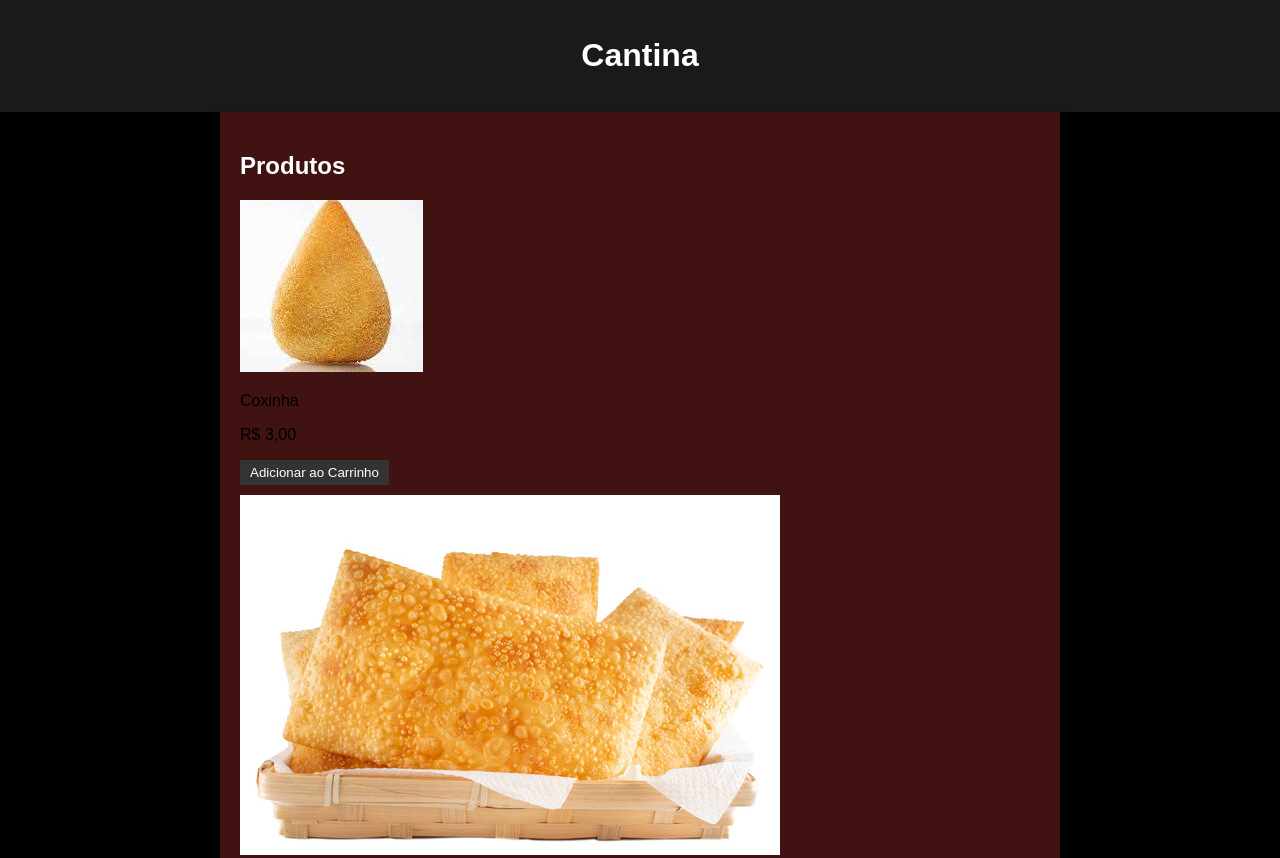
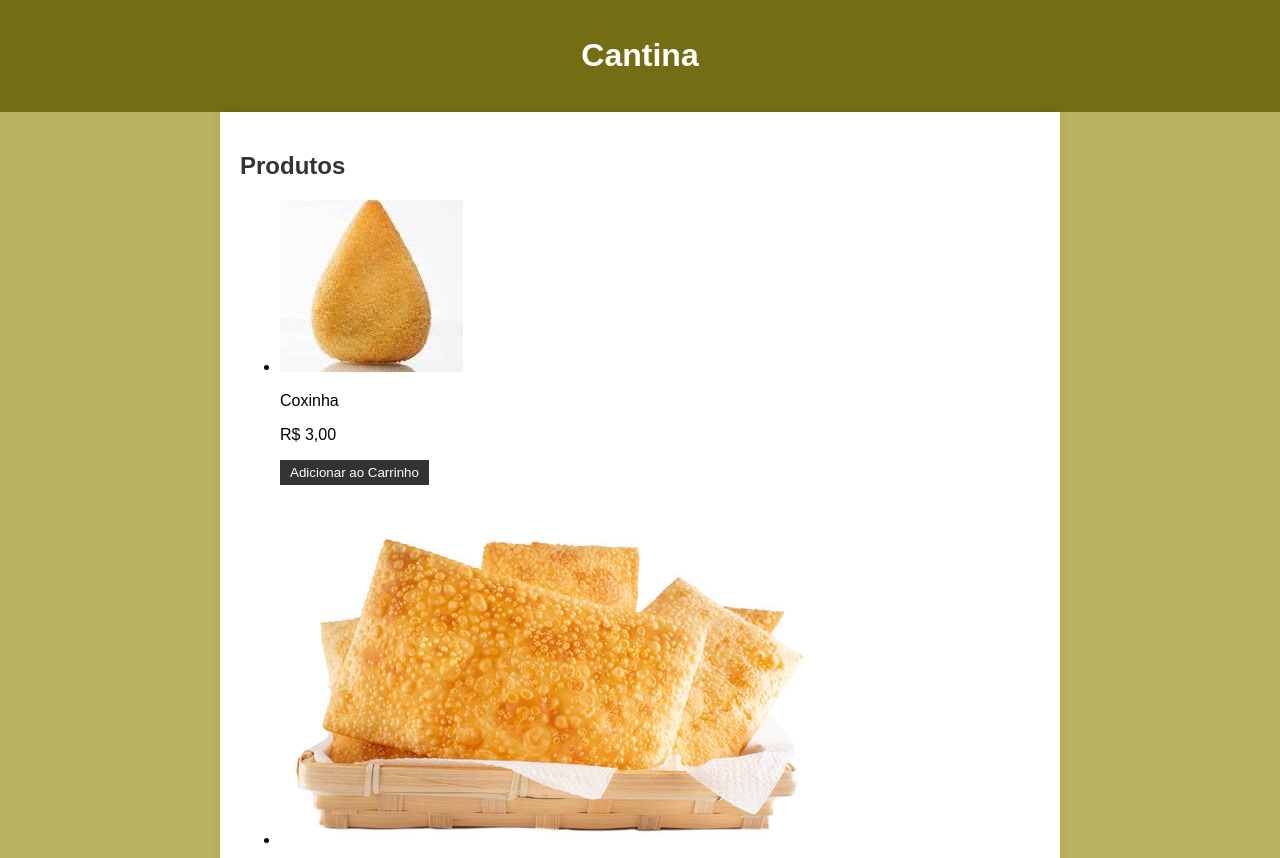
Before and after one commit to no0v/cantinavit, a plain HTML site: page cantinavit/index.html in a window 1280 px wide. Shown: the top 858 px of the page. Drawn offline with Linux system fonts and the light colour scheme; a script that the page names is missing.

Commit message:
Update style.css

```diff
--- a/cantinavit/style.css
+++ b/cantinavit/style.css
@@ -3,12 +3,12 @@ body {
     font-family: Arial, sans-serif;
     margin: 0;
     padding: 0;
-    background-color:rgb(0, 0, 0);
+    background-color: rgb(187, 178, 95);
 }
 
 header {
-    background-color:rgb(26, 26, 26);
-    color: #ffffff;
+    background-color: rgb(116, 109, 19);
+    color: #fff;
     text-align: center;
     padding: 1rem 0;
 }
@@ -17,7 +17,7 @@ main {
     max-width: 800px;
     margin: 0 auto;
     padding: 20px;
-    background-color: #411212;
+    background-color: #fff;
     box-shadow: 0 0 10px rgba(0, 0, 0, 0.1);
 }
 
@@ -26,16 +26,22 @@ section {
 }
 
 h2 {
-    color: #ffffff;
+    color: #333;
 }
 
-ul {
+ul.product-list {
     list-style-type: none;
     padding: 0;
+    display: flex; /* Exibe os produtos em uma linha */
+    flex-wrap: wrap; /* Quebra para a próxima linha quando não há espaço suficiente */
+    justify-content: space-between; /* Espaço entre os produtos */
 }
 
-li {
+li.product {
+    display: inline-block;
+    width: calc(100% - 10px); /* Largura para dois produtos em uma linha com espaço */
     margin-bottom: 10px;
+    box-sizing: border-box; /* Inclui margens no tamanho total */
 }
 
 button {
```
